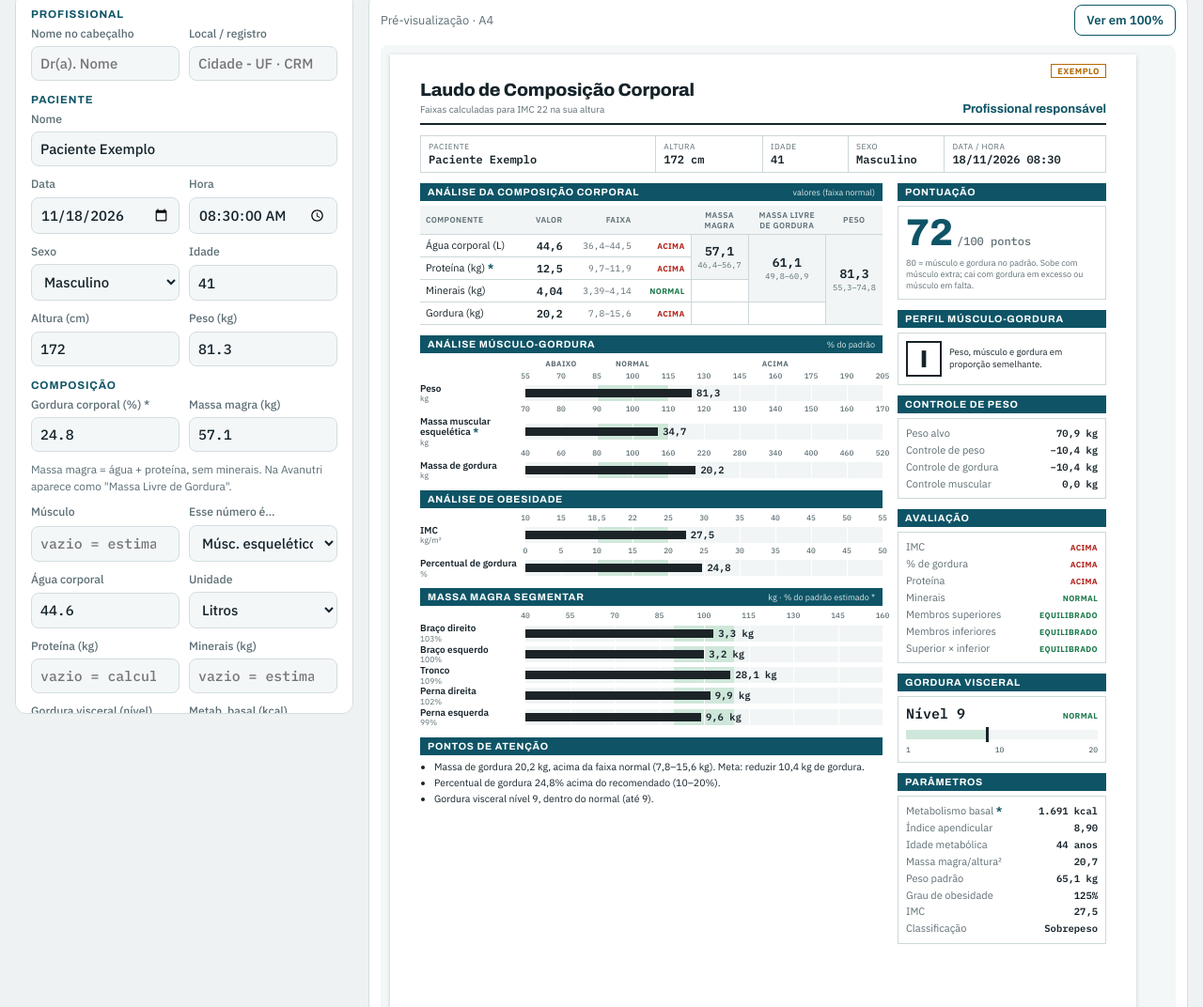
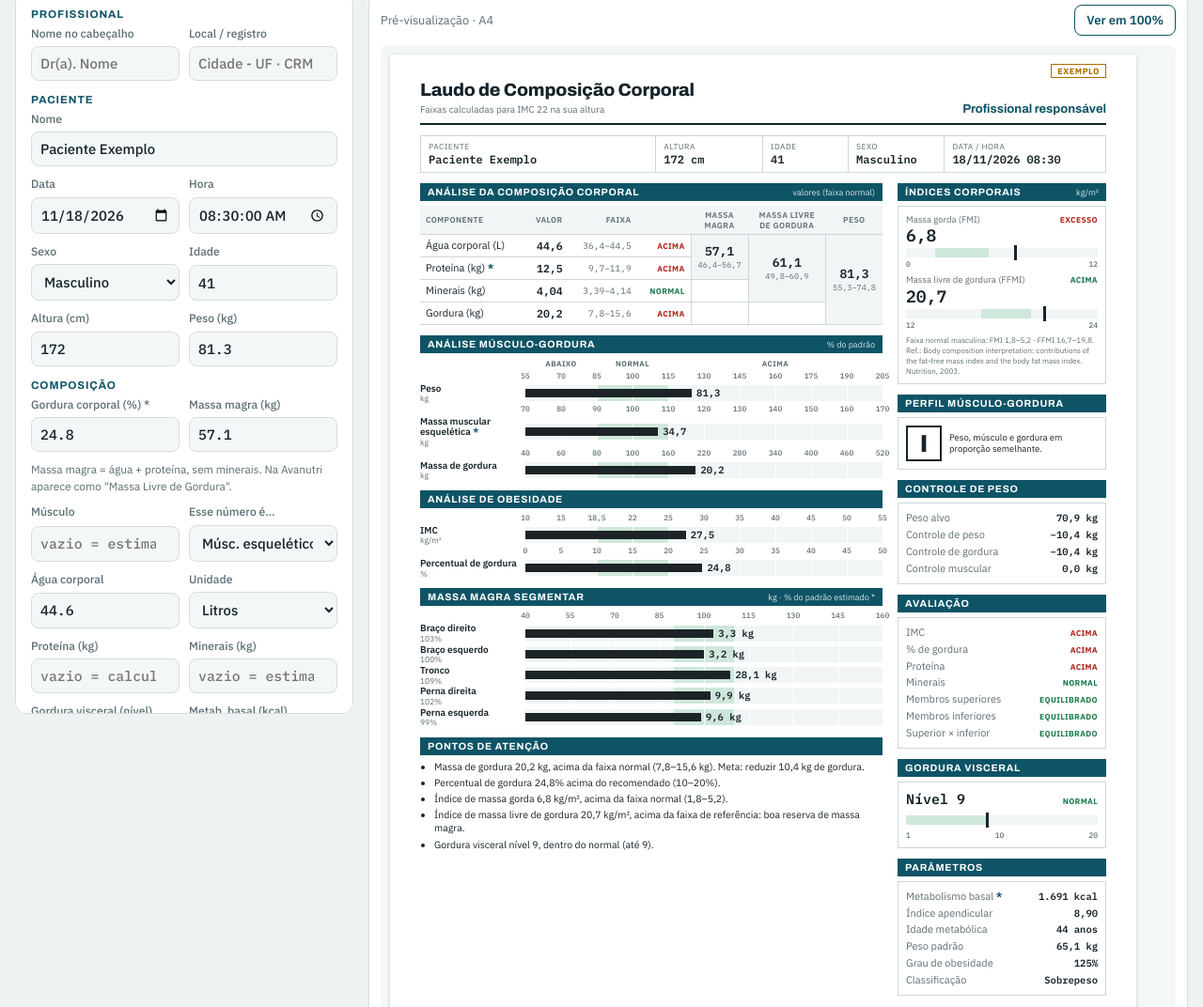
Before and after one commit to rraulino/Bio-imped-ncia-, a plain HTML site: page index.html in a window 1280 px wide. Shown: the part 208-1280 px from the top of the page at 94% size. Drawn offline with Linux system fonts and the light colour scheme.

Commit message:
Troca pontuação estimada por índices FMI e FFMI com faixas publicadas
- FMI e FFMI com faixas de referência (Nutrition, 2003) por sexo
- Remove a pontuação 0-100, que não tinha base validada
- Impedâncias passam para a página 2

Co-Authored-By: Claude Opus 5.5 <noreply@anthropic.com>
Claude-Session: https://claude.ai/code/session_01LrdGZxCchADCBaBAUukoQX

```diff
--- a/index.html
+++ b/index.html
@@ -131,9 +131,6 @@ details[open] summary{margin-bottom:10px}
 .track .fill{position:absolute;left:0;top:4px;height:9px;background:var(--p-bar)}
 .track .val{position:absolute;top:1px;font:700 10.5px var(--f-mono);color:var(--p-ink);white-space:nowrap}
 .box{border:1px solid var(--p-line);padding:8px;display:grid;gap:6px}
-.score{display:flex;align-items:baseline;gap:4px}
-.score b{font:800 40px/1 var(--f-display);color:var(--p-head)}
-.score span{font:500 12px var(--f-mono);color:var(--p-muted)}
 .kv{display:grid;grid-template-columns:minmax(0,1fr) auto;gap:3px 8px;margin:0}
 .kv dt{color:var(--p-muted)}
 .kv dd{margin:0;text-align:right;font:600 10.5px var(--f-mono)}
@@ -142,7 +139,7 @@ details[open] summary{margin-bottom:10px}
 .mini i{position:absolute;top:0;bottom:0}
 .mini .mk{position:absolute;top:-3px;width:3px;height:16px;background:var(--p-ink)}
 .mini-s{display:flex;justify-content:space-between;font:500 8px var(--f-mono);color:var(--p-muted)}
-.imp th,.imp td{padding:3px 4px;font-size:9.5px}
+.imp th,.imp td{padding:2px 6px;font-size:9.5px}
 .imp td{font-family:var(--f-mono)}
 .shape{display:flex;gap:8px;align-items:center}
 .shape .g{font:800 26px/1 var(--f-display);width:38px;height:38px;display:grid;place-items:center;border:2px solid var(--p-ink);flex:none}
@@ -167,7 +164,7 @@ details[open] summary{margin-bottom:10px}
 .hd.n{font:600 11px var(--f-mono);color:var(--p-ink);text-transform:none}
 .hd.up,.hnote .up{color:var(--p-bad)}.hd.down,.hnote .down{color:var(--p-ok)}
 .hnote{font-size:8.5px;color:var(--p-muted);margin-top:4px}
-.gloss{display:grid;grid-template-columns:repeat(2,minmax(0,1fr));gap:2px 16px;font-size:9.5px;margin:0}
+.gloss{display:grid;grid-template-columns:repeat(3,minmax(0,1fr));gap:2px 14px;font-size:9.5px;margin:0}
 .gloss dt{font-weight:700}
 .gloss dd{margin:0 0 2px;color:var(--p-muted)}
 .exbadge{position:absolute;top:10px;right:32px;font:700 9px var(--f-body);color:var(--p-warn);border:1px solid var(--p-warn);padding:1px 6px;text-transform:uppercase;letter-spacing:.06em}
@@ -382,13 +379,13 @@ details[open] summary{margin-bottom:10px}
     r.fatCtrl = r.fm > r.stdFM ? -(r.fm - r.stdFM) : (r.fm < r.rng.FM[0] ? r.rng.FM[0] - r.fm : 0);
     r.muscCtrl = r.smm < r.stdSMM ? r.stdSMM - r.smm : 0;
     r.target = W + r.fatCtrl + r.muscCtrl / 0.567;
-    r.score = Math.round(Math.max(0, Math.min(100,
-      80 - Math.max(0, r.fm - r.stdFM) - Math.max(0, r.rng.FM[0] - r.fm)
-         + Math.min(10, Math.max(0, r.smm - r.stdSMM)) - Math.max(0, r.stdSMM - r.smm) * 1.5)));
+    // índices de massa gorda e livre de gordura (faixas de IMC normal em adultos; Nutrition 2003)
+    r.fmi = r.fm / (H*H); r.ffmi = r.ffm / (H*H);
+    r.fmiRef = M ? {lo:1.8, hi:5.2, ob:8.3, max:12} : {lo:3.9, hi:8.2, ob:11.8, max:16};
+    r.ffmiRef = M ? {lo:16.7, hi:19.8, min:12, max:24} : {lo:14.6, hi:16.8, min:10, max:22};
     r.shape = (r.pSMM < 95 && r.pFM > 120) ? "C" : (r.pSMM >= 105 && r.pSMM > r.pW && r.pFM <= 140) ? "D" : "I";
     r.whr = num(d.cintura) / num(d.quadril); r.waist = num(d.cintura);
     r.visc = num(d.visc); r.asmi = num(d.asmi); r.metAge = num(d.idadeMet);
-    r.ffmi = r.ffm / (H*H);
     // segmentar
     const frac = M ? {bd:.062,be:.062,tr:.50,pd:.188,pe:.188} : {bd:.052,be:.052,tr:.52,pd:.188,pe:.188};
     r.segM = {}; r.segG = {}; r.segStd = {};
@@ -428,6 +425,15 @@ details[open] summary{margin-bottom:10px}
     return `<div class="brow"><div class="lab">${label}${sub ? `<small>${sub}</small>` : ""}</div>
       <div class="track"><i class="band" style="left:${pos(lo,ticks)*100}%;width:${(pos(hi,ticks)-pos(lo,ticks))*100}%"></i>${tk}
       <i class="fill" style="width:${Math.max(0.01,p)*100}%"></i><span class="val" style="${vs}">${text}</span></div></div>`;
+  }
+
+  function idxBlock(label, v, min, max, lo, hi, cls){
+    const P = x => Math.max(0, Math.min(1, (x - min) / (max - min))) * 100;
+    return `<div style="display:grid;gap:2px">
+      <div style="display:flex;justify-content:space-between;align-items:baseline;gap:6px"><span style="font-size:9.5px;color:var(--p-muted)">${label}</span>${st(cls)}</div>
+      <b style="font:700 18px/1 var(--f-mono)">${f(v)}</b>
+      <div class="mini"><i style="left:${P(lo)}%;width:${P(hi)-P(lo)}%;background:var(--p-band)"></i><span class="mk" style="left:calc(${P(v)}% - 1px)"></span></div>
+      <div class="mini-s"><span>${f(min,0)}</span><span>${f(max,0)}</span></div></div>`;
   }
 
   // ================= render =================
@@ -482,6 +488,9 @@ details[open] summary{margin-bottom:10px}
     if (r.pbf > r.rng.PBF[1]) notes.push(`Percentual de gordura ${f(r.pbf)}% acima do recomendado (${f(r.rng.PBF[0],0)}–${f(r.rng.PBF[1],0)}%).`);
     if (r.smm < r.rng.SMM[0]) notes.push("Músculo esquelético abaixo do padrão: treino de força e ingestão proteica adequada.");
     else if (r.smm > r.rng.SMM[1]) notes.push(`Massa muscular esquelética acima do padrão (${f(r.pSMM,0)}% do esperado): boa reserva muscular.`);
+    if (r.fmi > r.fmiRef.hi) notes.push(`Índice de massa gorda ${f(r.fmi)} kg/m², acima da faixa normal (${f(r.fmiRef.lo)}–${f(r.fmiRef.hi)}).`);
+    if (r.ffmi > r.ffmiRef.hi) notes.push(`Índice de massa livre de gordura ${f(r.ffmi)} kg/m², acima da faixa de referência: boa reserva de massa magra.`);
+    else if (r.ffmi < r.ffmiRef.lo) notes.push(`Índice de massa livre de gordura ${f(r.ffmi)} kg/m², abaixo da referência: atenção à perda de massa magra.`);
     if (has(r.visc)) notes.push(r.visc >= 10 ? `Gordura visceral nível ${f(r.visc,0)}: acima de 9, associada a maior risco cardiometabólico.` : `Gordura visceral nível ${f(r.visc,0)}, dentro do normal (até 9).`);
     if (r.bmi >= 25 && r.pbf <= r.rng.PBF[1]) notes.push("IMC elevado com gordura normal: o excesso de peso vem de massa magra.");
     if (balUp[0]==="warn" || balLow[0]==="warn") notes.push("Diferença entre lados acima de 10% em membros: avaliar dominância e assimetria de treino.");
@@ -533,9 +542,12 @@ details[open] summary{margin-bottom:10px}
         </div>
 
         <div class="p-col">
-          <section class="p-sec"><h3>Pontuação</h3>
-            <div class="box"><div class="score"><b>${r.score}</b><span>/100 pontos</span></div>
-            <div style="font-size:9px;color:var(--p-muted)">80 = músculo e gordura no padrão. Sobe com músculo extra; cai com gordura em excesso ou músculo em falta.</div></div>
+          <section class="p-sec"><h3>Índices corporais <small>kg/m²</small></h3>
+            <div class="box">${idxBlock("Massa gorda (FMI)", r.fmi, 0, r.fmiRef.max, r.fmiRef.lo, r.fmiRef.hi,
+                r.fmi < r.fmiRef.lo ? ["warn","Baixo"] : r.fmi <= r.fmiRef.hi ? ["ok","Normal"] : r.fmi < r.fmiRef.ob ? ["bad","Excesso"] : ["bad","Obesidade"])}
+              ${idxBlock("Massa livre de gordura (FFMI)", r.ffmi, r.ffmiRef.min, r.ffmiRef.max, r.ffmiRef.lo, r.ffmiRef.hi,
+                r.ffmi < r.ffmiRef.lo ? ["warn","Baixo"] : r.ffmi <= r.ffmiRef.hi ? ["ok","Normal"] : ["ok","Acima"])}
+              <div style="font-size:8px;color:var(--p-muted)">Faixa normal ${r.M ? "masculina" : "feminina"}: FMI ${f(r.fmiRef.lo)}–${f(r.fmiRef.hi)} · FFMI ${f(r.ffmiRef.lo)}–${f(r.ffmiRef.hi)}. Ref.: Body composition interpretation: contributions of the fat-free mass index and the body fat mass index. Nutrition, 2003.</div></div>
           </section>
           <section class="p-sec"><h3>Perfil músculo-gordura</h3>
             <div class="box"><div class="shape"><div class="g">${r.shape}</div><p>${shapeTxt}</p></div></div>
@@ -571,17 +583,13 @@ details[open] summary{margin-bottom:10px}
               <dt>Metabolismo basal ${E("bmr")}</dt><dd>${f(r.bmr,0)} kcal</dd>
               <dt>Índice apendicular</dt><dd>${has(r.asmi) ? f(r.asmi,2) : "—"}</dd>
               <dt>Idade metabólica</dt><dd>${has(r.metAge) ? f(r.metAge,0)+" anos" : "—"}</dd>
-              <dt>Massa magra/altura²</dt><dd>${f(r.ffmi)}</dd>
               <dt>Peso padrão</dt><dd>${f(r.stdW)} kg</dd>
               <dt>Grau de obesidade</dt><dd>${f(r.pW,0)}%</dd>
-              <dt>IMC</dt><dd>${f(r.bmi)}</dd>
               <dt>Classificação</dt><dd>${bmiCls}</dd>
               ${has(r.whr) ? `<dt>Cintura-quadril</dt><dd>${f(r.whr,2)}</dd>` : ""}
             </dl>
           </section>
-          ${extra.imp ? `<section class="p-sec"><h3>Impedância Z (Ω)</h3>
-            <table class="imp"><thead><tr><th></th><th>BD</th><th>BE</th><th>TR</th><th>PD</th><th>PE</th></tr></thead>
-            <tbody>${extra.imp.map(row => `<tr><td>${row.f} kHz</td>${row.z.map(z=>`<td>${z}</td>`).join("")}</tr>`).join("")}</tbody></table></section>` : ""}
+
         </div>
       </div>
       <div class="p-foot"><span><span class="est">*</span> Valor estimado. ${r.smmHist ? "Massa muscular esquelética estimada pela proporção músculo/massa magra do histórico do paciente. " : ""}Proteína = massa magra − água; minerais = massa livre de gordura − massa magra.</span><span>Página 1/2</span></div>
@@ -607,6 +615,9 @@ details[open] summary{margin-bottom:10px}
 
     const p2 = `<div class="page" id="pg2">${ex}${head("Segmentar, histórico e orientações")}
       ${segTable}
+${extra.imp ? `<section class="p-sec"><h3>Impedância Z (Ω) <small>braços, tronco e pernas por frequência</small></h3>
+            <table class="imp"><thead><tr><th></th><th>BD</th><th>BE</th><th>TR</th><th>PD</th><th>PE</th></tr></thead>
+            <tbody>${extra.imp.map(row => `<tr><td>${row.f} kHz</td>${row.z.map(z=>`<td>${z}</td>`).join("")}</tr>`).join("")}</tbody></table></section>` : ""}
       ${histHtml || `<section class="p-sec"><h3>Histórico da composição corporal</h3><p style="margin:0;color:var(--p-muted)">Sem avaliações anteriores no arquivo importado.</p></section>`}
       <section class="p-sec"><h3>Como ler este laudo</h3>
         <dl class="gloss">
@@ -634,7 +645,7 @@ details[open] summary{margin-bottom:10px}
 
   // histórico: uma linha por indicador, pontos alinhados às datas, escala própria por linha
   function histChart(H, total, rows){
-    const n = H.length, PW = 440, PH = 37, X = i => (i + 0.5) * PW / n;
+    const n = H.length, PW = 440, PH = 33, X = i => (i + 0.5) * PW / n;
     const lastI = n - 1, prevI = n - 2;
     const cell = (dv, dec, downGood) => {
       if (!has(dv)) return `<div class="hd n">—</div>`;
@@ -649,7 +660,7 @@ details[open] summary{margin-bottom:10px}
       let lo = Math.min(...ok), hi = Math.max(...ok);
       const minSpan = Math.max(k === "VFL" ? 2 : 0, Math.abs(mean) * 0.05);
       if (hi - lo < minSpan){ const c = (hi + lo) / 2; lo = c - minSpan/2; hi = c + minSpan/2; }
-      const Y = v => 31 - (v - lo) / (hi - lo) * 17;
+      const Y = v => 28 - (v - lo) / (hi - lo) * 15;
       const pts = vals.map((v, i) => has(v) ? [X(i), Y(v), v, i] : null).filter(Boolean);
       const path = pts.map((p, j) => (j ? "L" : "M") + p[0].toFixed(1) + " " + p[1].toFixed(1)).join(" ");
       const marks = pts.map(([x, y, v, i]) => {
```
